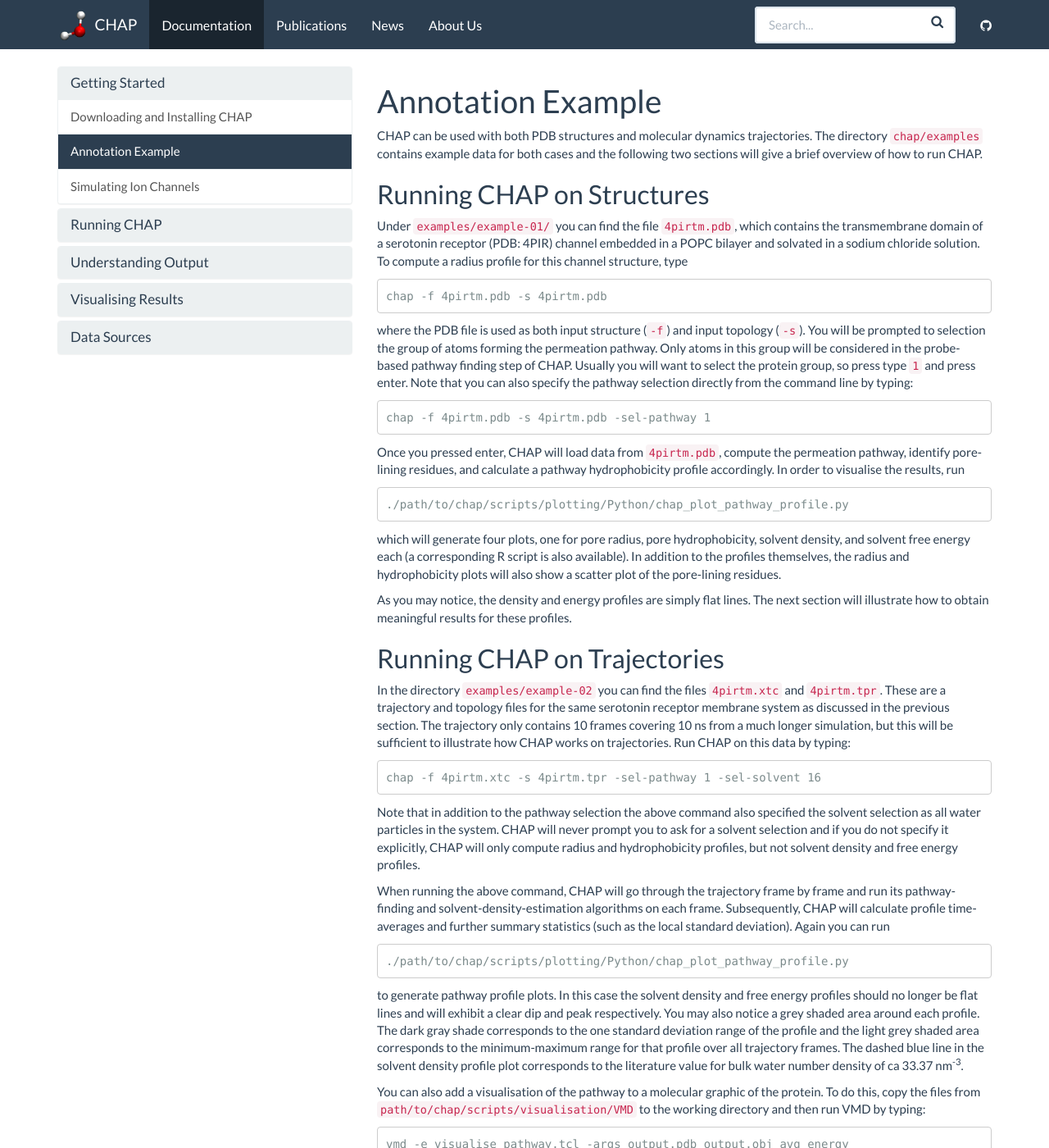
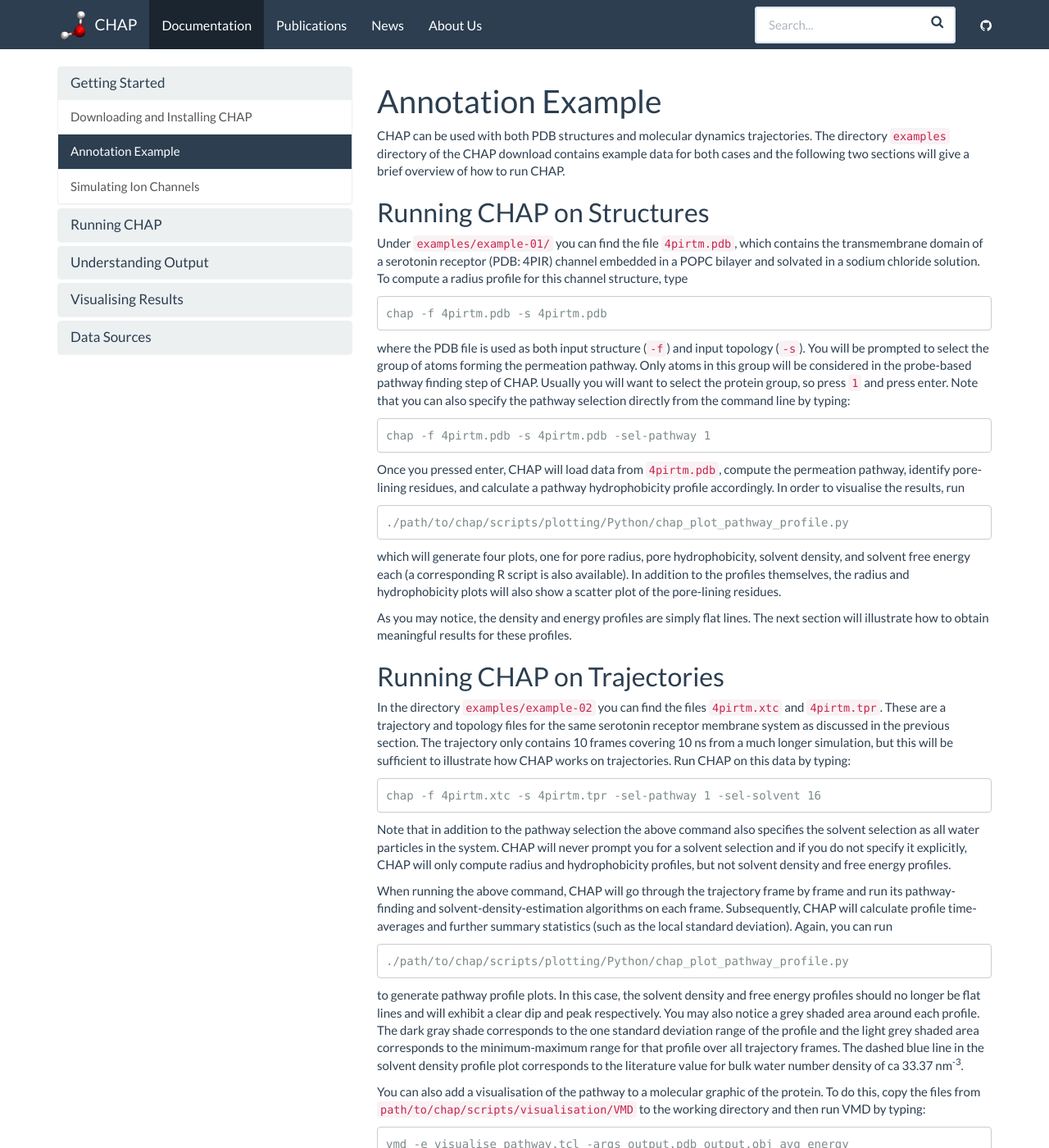
Before and after one commit to channotation/chap, a Jekyll site: the page built from docs/_docs/getting-started/annotation_example.md, in a window 1280 px wide and 1400 px high. Shown: the whole window at 82% size. Built offline with Jekyll 4.4.1, drawn with Linux system fonts in a browser that asks for light colours; nearby versions of some CDN libraries; some of the changed text lies outside the part shown.

Commit message:
Fixed spelling mistakes

````diff
--- a/docs/_docs/getting-started/annotation_example.md
+++ b/docs/_docs/getting-started/annotation_example.md
@@ -3,7 +3,7 @@ title: Annotation Example
 permalink: /docs/annotation_example/
 ---
 
-CHAP can be used with both PDB structures and molecular dynamics trajectories. The directory `chap/examples` contains example data for both cases and the following two sections will give a brief overview of how to run CHAP.
+CHAP can be used with both PDB structures and molecular dynamics trajectories. The directory `examples` directory of the CHAP download contains example data for both cases and the following two sections will give a brief overview of how to run CHAP.
 
 
 ## Running CHAP on Structures
@@ -14,7 +14,7 @@ Under `examples/example-01/` you can find the file `4pirtm.pdb`, which contains
 chap -f 4pirtm.pdb -s 4pirtm.pdb
 ```
 
-where the PDB file is used as both input structure (`-f`) and input topology (`-s`). You will be prompted to selection the group of atoms forming the permeation pathway. Only atoms in this group will be considered in the probe-based pathway finding step of CHAP. Usually you will want to select the protein group, so press type `1` and press enter. Note that you can also specify the pathway selection directly from the command line by typing:
+where the PDB file is used as both input structure (`-f`) and input topology (`-s`). You will be prompted to select the group of atoms forming the permeation pathway. Only atoms in this group will be considered in the probe-based pathway finding step of CHAP. Usually you will want to select the protein group, so press `1` and press enter. Note that you can also specify the pathway selection directly from the command line by typing:
 
 ```
 chap -f 4pirtm.pdb -s 4pirtm.pdb -sel-pathway 1
@@ -39,15 +39,15 @@ In the directory `examples/example-02` you can find the files `4pirtm.xtc` and `
 chap -f 4pirtm.xtc -s 4pirtm.tpr -sel-pathway 1 -sel-solvent 16
 ```
 
-Note that in addition to the pathway selection the above command also specified the solvent selection as all water particles in the system. CHAP will never prompt you to ask for a solvent selection and if you do not specify it explicitly, CHAP will only compute radius and hydrophobicity profiles, but not solvent density and free energy profiles.
+Note that in addition to the pathway selection the above command also specifies the solvent selection as all water particles in the system. CHAP will never prompt you for a solvent selection and if you do not specify it explicitly, CHAP will only compute radius and hydrophobicity profiles, but not solvent density and free energy profiles.
 
-When running the above command, CHAP will go through the trajectory frame by frame and run its pathway-finding and solvent-density-estimation algorithms on each frame. Subsequently, CHAP will calculate profile time-averages and further summary statistics (such as the local standard deviation). Again you can run
+When running the above command, CHAP will go through the trajectory frame by frame and run its pathway-finding and solvent-density-estimation algorithms on each frame. Subsequently, CHAP will calculate profile time-averages and further summary statistics (such as the local standard deviation). Again, you can run
 
 ```
 ./path/to/chap/scripts/plotting/Python/chap_plot_pathway_profile.py
 ```
 
-to generate pathway profile plots. In this case the solvent density and free energy profiles should no longer be flat lines and will exhibit a clear dip and peak respectively. You may also notice a grey shaded area around each profile. The dark gray shade corresponds to the one standard deviation range of the profile and the light grey shaded area corresponds to the minimum-maximum range for that profile over all trajectory frames. The dashed blue line in the solvent density profile plot corresponds to the literature value for bulk water number density of ca 33.37 nm<sup>-3</sup>.
+to generate pathway profile plots. In this case, the solvent density and free energy profiles should no longer be flat lines and will exhibit a clear dip and peak respectively. You may also notice a grey shaded area around each profile. The dark gray shade corresponds to the one standard deviation range of the profile and the light grey shaded area corresponds to the minimum-maximum range for that profile over all trajectory frames. The dashed blue line in the solvent density profile plot corresponds to the literature value for bulk water number density of ca 33.37 nm<sup>-3</sup>.
 
 You can also add a visualisation of the pathway to a molecular graphic of the protein. To do this, copy the files from `path/to/chap/scripts/visualisation/VMD` to the working directory and then run VMD by typing:
 
@@ -60,4 +60,4 @@ This will generate a representation of the protein as ribbons with pore-lining r
 
 ## Next Steps ##
 
-The above is a very brief illustration of how CHAP works and what sort of output it generates. You may want to take a look at the [Visualising Results](http://www.channotation.org/docs/plotting_python/) chapter for a more detailed description of how to plot CHAP results in both R and Python and for how to generate molecular Graphics in both VMD and PyMOL. You may also be interested in reading the chapter on [Understanding Output](http://www.channotation.org/docs/overview_output/) for a comprehensive overview of the data made available by CHAP and the various output files. The chapter on [Running CHAP](http://www.channotation.org/docs/chap_workflow/) provides an in-depth discussion of how CHAP works and what parameters can be used to tweak its performance. Finally, the chapter on [Data Sources](http://www.channotation.org/docs/vdw_radii/) lists the academic publications from which the van der Waals radius and residue hydrophobicity data used in CHAP is drawn.
+The above is a very brief illustration of how CHAP works and what sort of output it generates. You may want to take a look at the [Visualising Results](http://www.channotation.org/docs/plotting_python/) chapter for a more detailed description of how to plot CHAP results in both R and Python and for how to generate molecular graphics in both VMD and PyMOL. You may also be interested in reading the chapter on [Understanding Output](http://www.channotation.org/docs/overview_output/) for a comprehensive overview of the data made available by CHAP and the various output files. The chapter on [Running CHAP](http://www.channotation.org/docs/chap_workflow/) provides an in-depth discussion of how CHAP works and what parameters can be used to tweak its performance. Finally, the chapter on [Data Sources](http://www.channotation.org/docs/vdw_radii/) lists the academic publications from which the van der Waals radius and residue hydrophobicity data used in CHAP is drawn.
````
